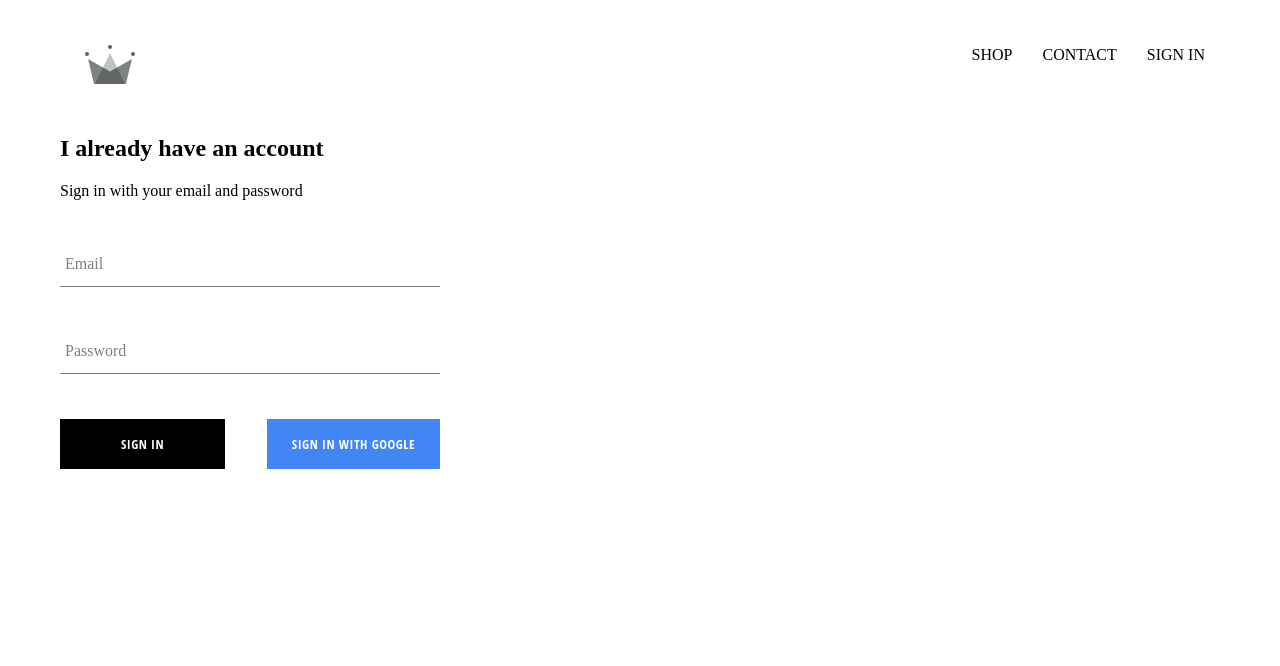
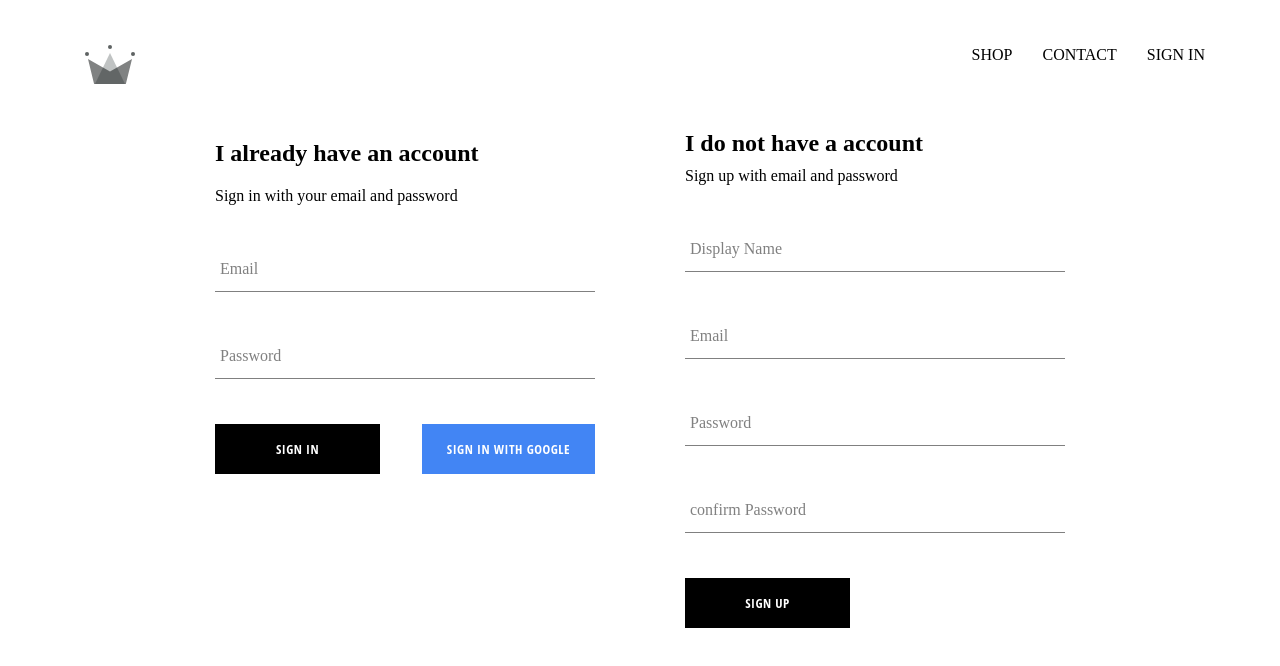
Before and after one commit to DEVELOPER-IN-PROGRESS/react-projects, a React (Create React App) app in the folder ecommerce/: page /signin in a window 1280 px wide. Shown: the top 666 px of the page. Built offline with nearby package versions, Linux system fonts and the light colour scheme; no server answers; a web font is replaced by a local one.

Commit message:
signup component complete , successfult store authenticated users into firebase DB

```diff
--- a/ecommerce/src/pages/sign-in-and-sign-up/sign-in-and-sign-up.component.jsx
+++ b/ecommerce/src/pages/sign-in-and-sign-up/sign-in-and-sign-up.component.jsx
@@ -1,10 +1,12 @@
 import React from "react";
 import './sign-in-and-sign-up.styles.scss';
 import SignIn from "../../components/sign-in/sign-in.component";
+import SignUp from "../../components/sign-up/sign-up.component";
 
 const SignInAndSignUpPage = () => (
     <div className="sign-in-and-sign-up">
         <SignIn />
+        <SignUp />
     </div>
 );
 
--- a/ecommerce/src/pages/sign-in-and-sign-up/sign-in-and-sign-up.styles.scss
+++ b/ecommerce/src/pages/sign-in-and-sign-up/sign-in-and-sign-up.styles.scss
@@ -0,0 +1,6 @@
+.sign-in-and-sign-up {
+    width: 850px;
+    display: flex;
+    justify-content: space-between;
+    margin:30px auto ;
+}
```
Also changed, not shown: ecommerce/src/App.js (+4 -3 lines).
